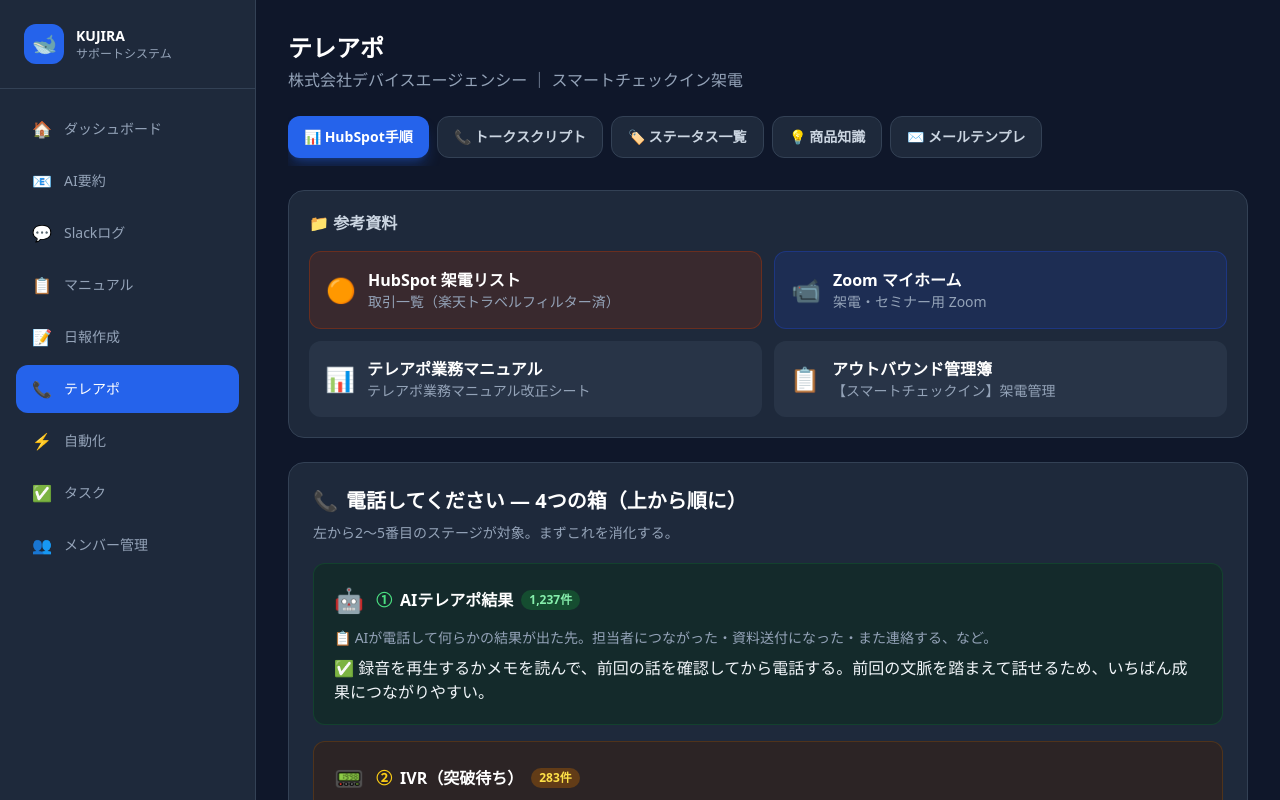
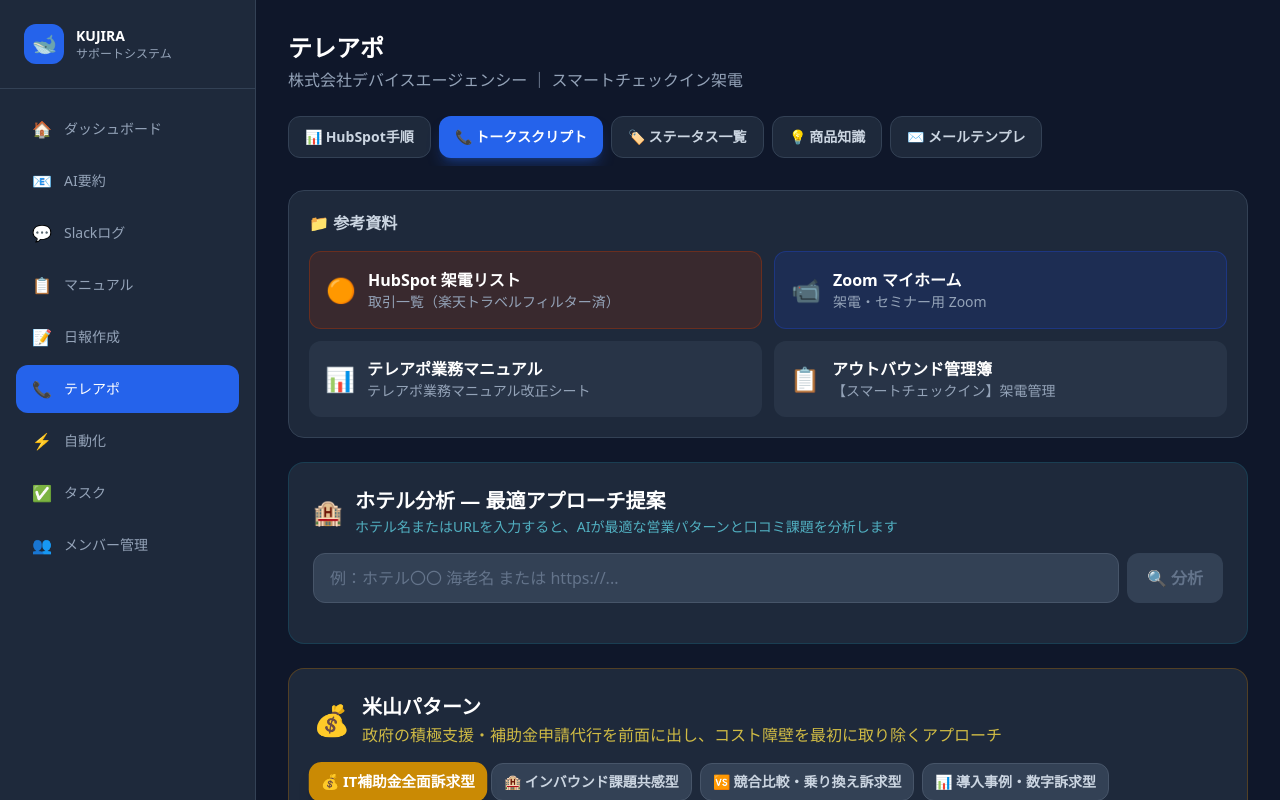
Before and after one commit to fyoneyone9-cyber/kujira-support, a Next.js app: page /teleapo in a window 1280 px wide. Shown: the top 800 px of the page. Built offline with nearby package versions, Linux system fonts and the light colour scheme.

Commit message:
fix: デフォルトタブをトークスクリプトに変更

```diff
--- a/src/app/(app)/teleapo/page.tsx
+++ b/src/app/(app)/teleapo/page.tsx
@@ -277,7 +277,7 @@
 type TeleapoMemo = { id: string; content: string; category: string; created_at: string }
 
 export default function TeleapoPage() {
-  const [activeTab, setActiveTab] = useState('hubspot')
+  const [activeTab, setActiveTab] = useState('script')
   const [copiedKey, setCopiedKey] = useState<string | null>(null)
   const [selectedCat, setSelectedCat] = useState<string | null>(null)
   const [selectedResponse, setSelectedResponse] = useState<string | null>(null)
```
